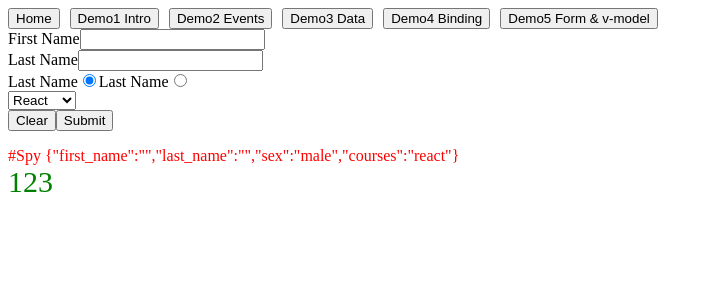
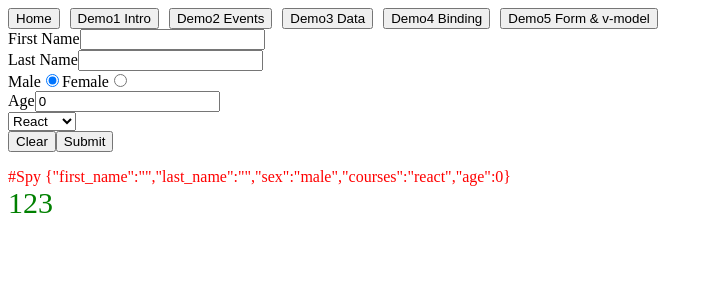
Before and after one commit to honnage/vue-demo-project, a Vue app in the folder vue_demo_1/: page /demo5 in a window 1280 px wide. Shown: the top 300 px of the page, without its empty margins (0-713 px from the left). Built offline with nearby package versions, Linux system fonts and the light colour scheme.

Commit message:
Modifier Number, Trim, Lazy Shortkey

```diff
--- a/vue_demo_1/src/views/Demo5_Form.vue
+++ b/vue_demo_1/src/views/Demo5_Form.vue
@@ -3,20 +3,33 @@
     <form v-on:submit.prevent="submit">
       <div>
         <label for="first_name">First Name</label>
-        <input type="text" name="first_name" v-model="applicant.first_name" />
+        <input
+          type="text"
+          name="first_name"
+          v-model.trim="applicant.first_name"
+        />
       </div>
 
       <div>
         <label for="first_name">Last Name</label>
-        <input type="text" name="last_name" v-model="applicant.last_name" />
+        <input
+          type="text"
+          name="last_name"
+          v-model.trim="applicant.last_name"
+        />
       </div>
 
       <div>
-        <label for="sex">Last Name</label>
+        <label for="sex">Male</label>
         <input type="radio" name="sex" value="male" v-model="applicant.sex" />
 
-        <label for="sex">Last Name</label>
+        <label for="sex">Female</label>
         <input type="radio" name="sex" value="female" v-model="applicant.sex" />
+      </div>
+
+      <div>
+        <label for="age">Age</label>
+        <input type="number" v-model.number="applicant.age" />
       </div>
 
       <div>
@@ -28,7 +41,7 @@
       </div>
 
       <!-- <button type="button" @click="applicant = {}">Clear</button> -->
-      <button type="button" @click="clear">Clear</button>
+      <button type="button" @click.exact="clear" @click.alt="useDefault">Clear</button>
       <button type="submit">Submit</button>
     </form>
 
@@ -47,21 +60,32 @@ export default {
         first_name: "",
         last_name: "",
         sex: "male",
-        courses: "react"
+        courses: "react",
+        age: 0
       }
     };
   },
   methods: {
     submit() {
-        // event.preventDefault();
-        alert(JSON.stringify(this.applicant))
+      // event.preventDefault();
+      alert(JSON.stringify(this.applicant));
     },
     clear() {
       this.applicant = {
         first_name: "",
         last_name: "",
         sex: "male",
-        courses: "react"
+        courses: "react",
+        age: 0
+      };
+    },
+    useDefault() {
+      this.applicant = {
+        first_name: "UNKNOWN",
+        last_name: "UNKNOWN",
+        sex: "male",
+        courses: "react",
+        age: 10
       };
     }
   }
```
